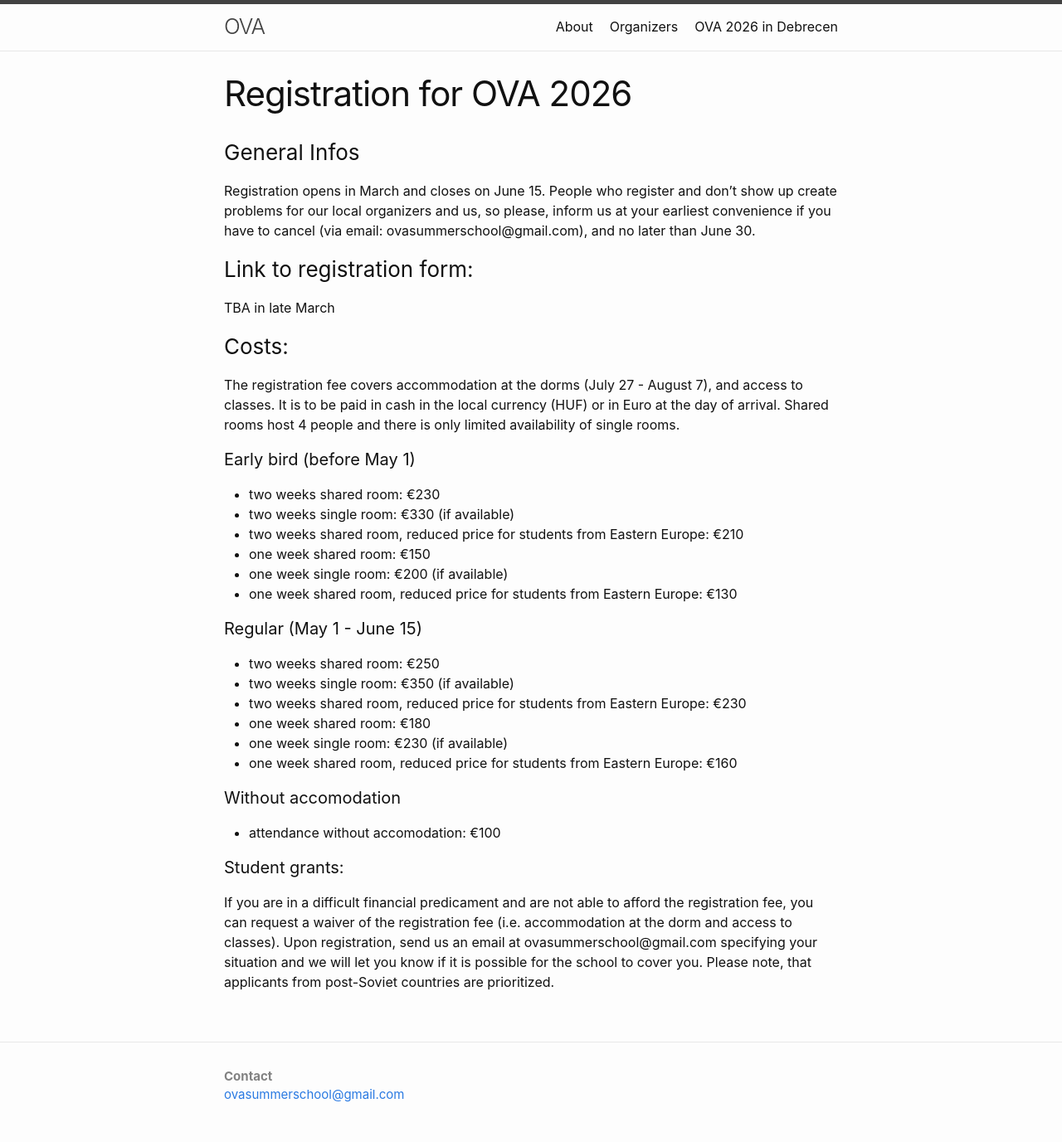
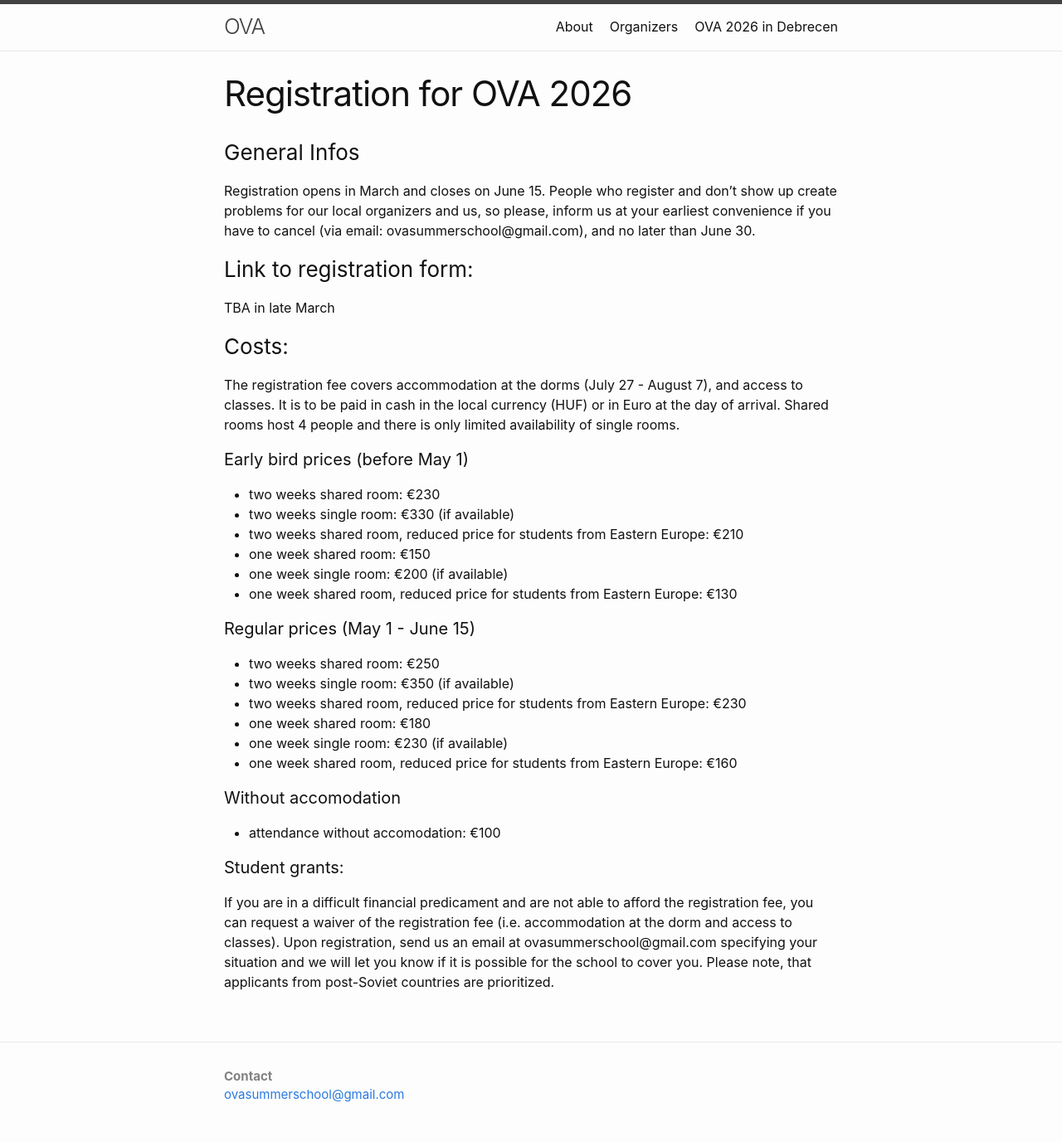
Before and after one commit to ovaschool/ovaschool.github.io, a Jekyll site: the page built from staticpages/ova2026-registration.markdown, in a window 1280 px wide. Shown: the whole page at 83% size. Built offline with Jekyll 4.4.1, drawn with Linux system fonts in a browser that asks for light colours.

Commit message:
Update ova2026-registration.markdown

```diff
--- a/staticpages/ova2026-registration.markdown
+++ b/staticpages/ova2026-registration.markdown
@@ -13,7 +13,7 @@ TBA in late March
 ### Costs:
 The registration fee covers accommodation at the dorms (July 27 - August 7), and access to classes. It is to be paid in cash in the local currency (HUF) or in Euro at the day of arrival. Shared rooms host 4 people and there is only limited availability of single rooms.
 
-#### Early bird (before May 1)
+#### Early bird prices (before May 1)
 - two weeks shared room: €230
 - two weeks single room: €330 (if available)
 - two weeks shared room, reduced price for students from Eastern Europe: €210
@@ -21,7 +21,7 @@ The registration fee covers accommodation at the dorms (July 27 - August 7), and
 - one week single room: €200 (if available)
 - one week shared room, reduced price for students from Eastern Europe: €130
 
-#### Regular (May 1 - June 15)
+#### Regular prices (May 1 - June 15)
 - two weeks shared room: €250
 - two weeks single room: €350 (if available)
 - two weeks shared room, reduced price for students from Eastern Europe: €230
```
